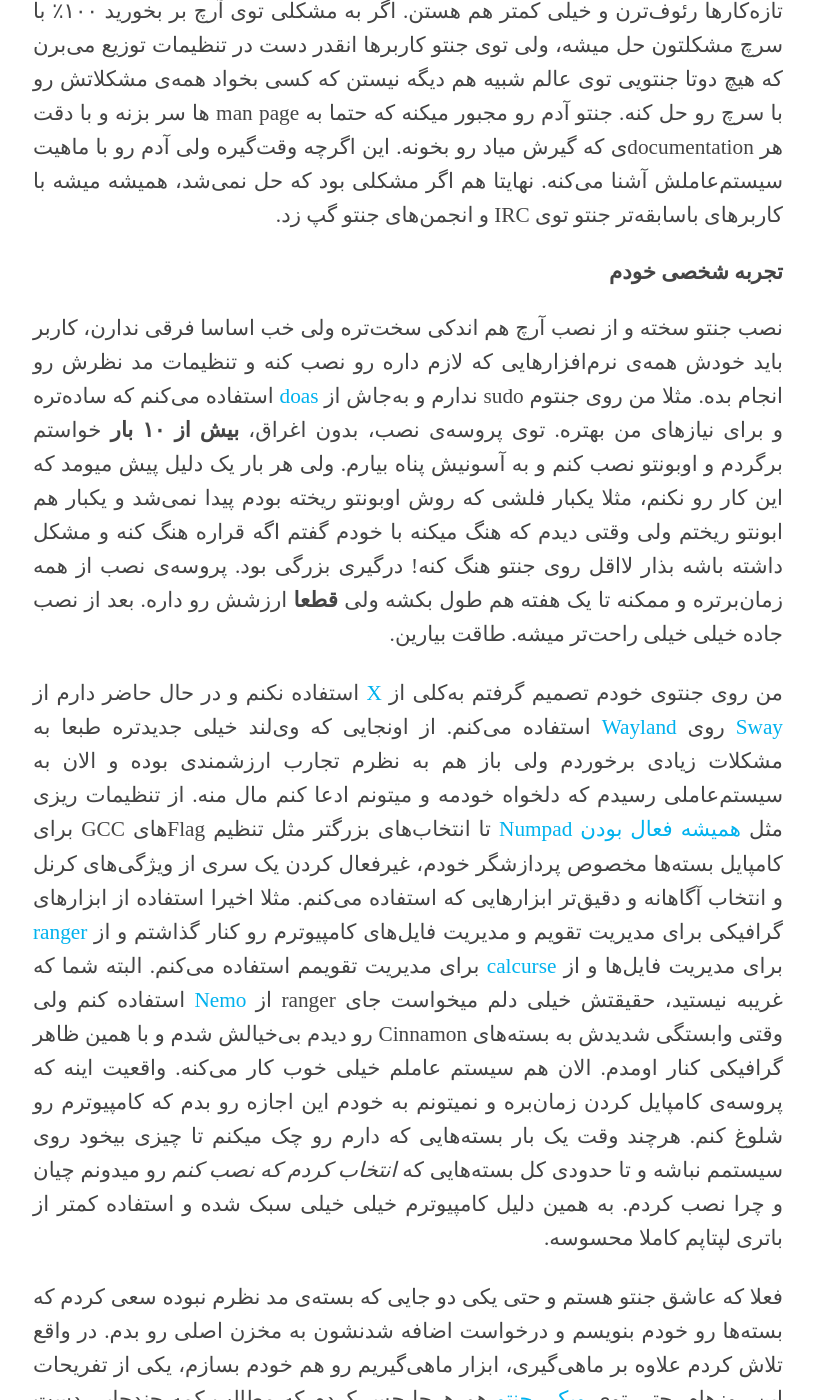
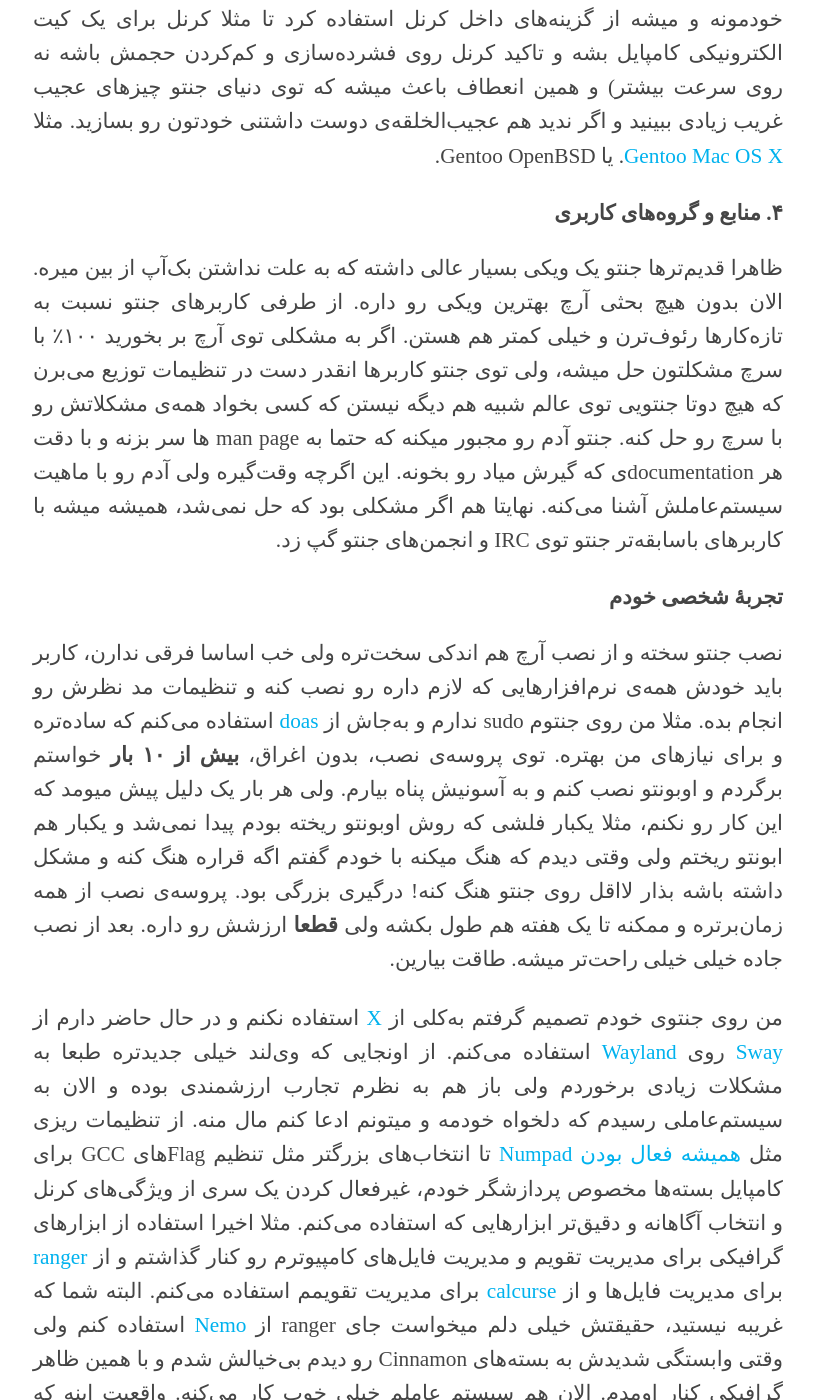
Before and after one commit to niyumard/khoone, a Jekyll site: the page built from _posts/2020-09-19-Gentoo.md, in a window 1280 px wide and 1400 px high, scrolled down 3097 px. Shown: the whole window, without its empty margins (232-1046 px from the left). Built offline with Jekyll 4.4.1, drawn with Linux system fonts in a browser that asks for light colours; some web fonts are replaced.

```diff
--- a/_posts/2020-09-19-Gentoo.md
+++ b/_posts/2020-09-19-Gentoo.md
@@ -36,7 +38,7 @@ tags: [توزیع جنتو, جنتو لینوکس, جنتو, بهترین توز
 ### ۴. منابع و گروه‌های کاربری
 ظاهرا قدیم‌ترها جنتو یک ویکی بسیار عالی داشته که به علت نداشتن بک‌آپ از بین میره. الان بدون هیچ بحثی آرچ بهترین ویکی رو داره. از طرفی کاربرهای جنتو نسبت به تازه‌کارها رئوف‌ترن و خیلی کمتر هم هستن. اگر به مشکلی توی آرچ بر بخورید ۱۰۰٪ با سرچ مشکلتون حل میشه، ولی توی جنتو کاربرها انقدر دست در تنظیمات توزیع می‌برن که هیچ دوتا جنتویی توی عالم شبیه هم دیگه نیستن که کسی بخواد همه‌ی مشکلاتش رو با سرچ رو حل کنه. جنتو آدم رو مجبور میکنه که حتما به man page ها سر بزنه و با دقت هر documentationی که گیرش میاد رو بخونه. این اگرچه وقت‌گیره ولی آدم رو با ماهیت سیستم‌عاملش آشنا می‌کنه. نهایتا هم اگر مشکلی بود که حل نمی‌شد، همیشه میشه با کاربرهای باسابقه‌تر جنتو توی IRC و انجمن‌های جنتو گپ زد.
 
-### تجربه شخصی خودم
+### تجربهٔ شخصی خودم
 
 نصب جنتو سخته و از نصب آرچ هم اندکی سخت‌تره ولی خب اساسا فرقی ندارن، کاربر باید خودش همه‌ی نرم‌افزارهایی که لازم داره رو نصب کنه و تنظیمات مد نظرش رو انجام بده. مثلا من روی جنتوم sudo ندارم و به‌جاش از [doas](https://man.openbsd.org/doas) استفاده می‌کنم که ساده‌تره و برای نیازهای من بهتره.
 توی پروسه‌ی نصب، بدون اغراق، **بیش از ۱۰ بار** خواستم برگردم و اوبونتو نصب کنم و به آسونیش پناه بیارم. ولی هر بار یک دلیل پیش میومد که این کار رو نکنم، مثلا یکبار فلشی که روش اوبونتو ریخته بودم پیدا نمی‌شد و یکبار هم ابونتو ریختم ولی وقتی دیدم که هنگ میکنه با خودم گفتم اگه قراره هنگ کنه و مشکل داشته باشه بذار لااقل روی جنتو هنگ کنه! درگیری بزرگی بود.
```
Also changed, not shown: other parts of _posts/2020-09-19-Gentoo.md (+3 -1 lines).
